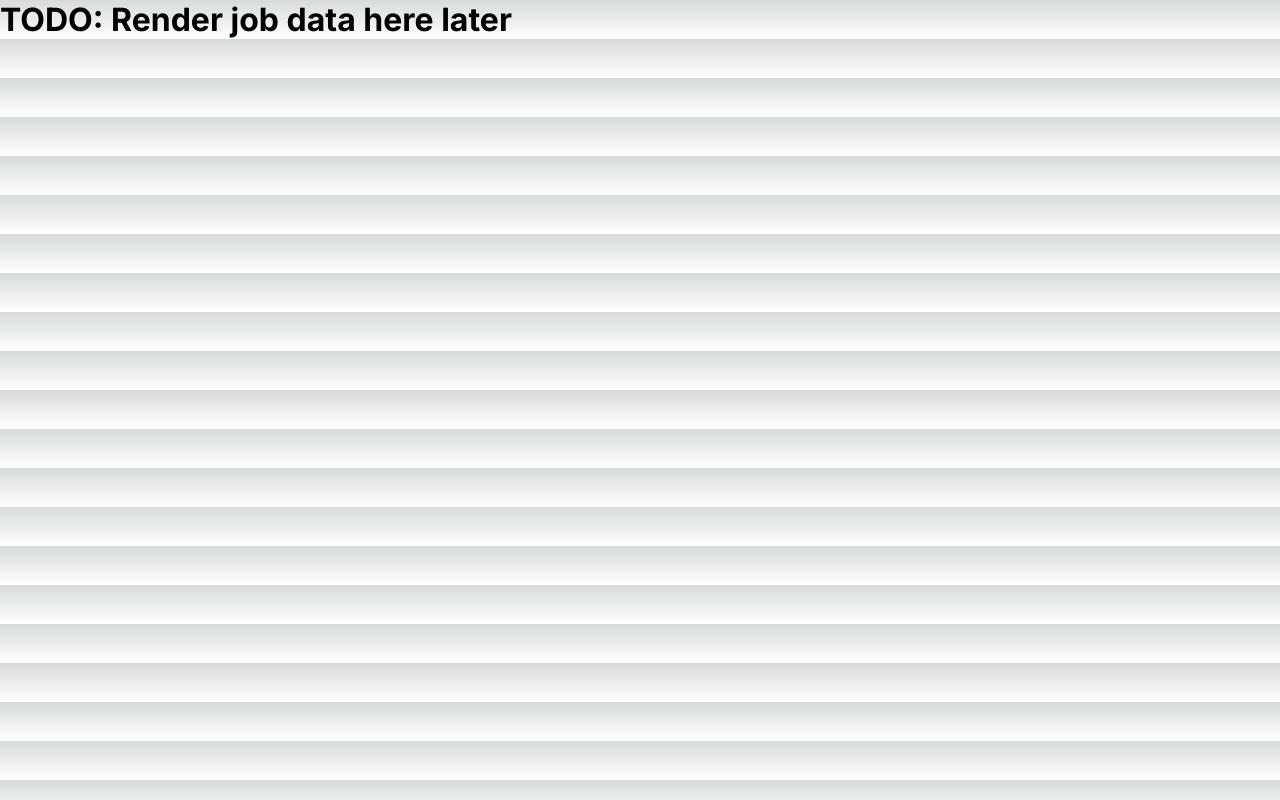
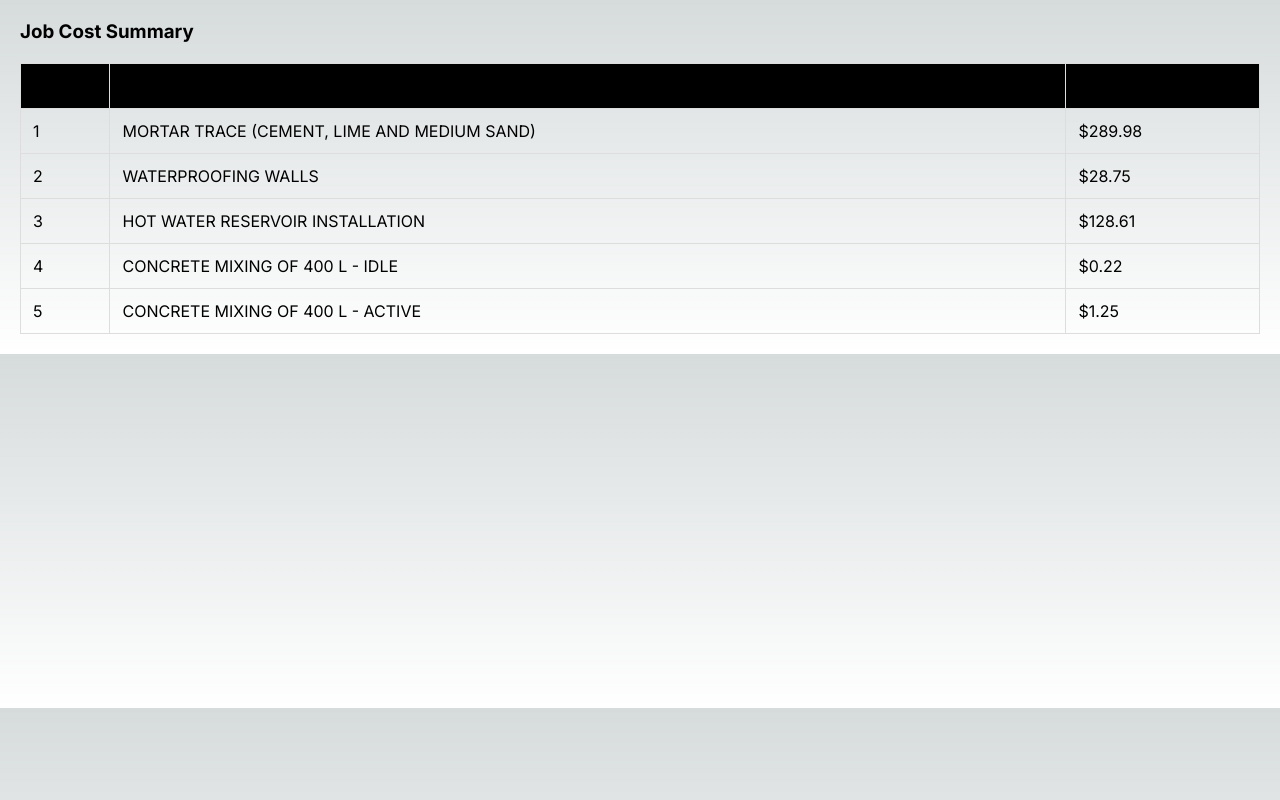
Before and after one commit to jallen2034/cbc-take-home, a Next.js app: page / in a window 1280 px wide. Built offline with nearby package versions, Linux system fonts and the light colour scheme.

Commit message:
Added a table to the UI to display the data

```diff
--- a/package.json
+++ b/package.json
@@ -13,7 +13,8 @@
     "next": "13.5.6",
     "prettier": "^3.3.3",
     "react": "^18",
-    "react-dom": "^18"
+    "react-dom": "^18",
+    "sass": "^1.80.6"
   },
   "devDependencies": {
     "@types/jest": "^29.5.14",
--- /dev/null
+++ b/src/app/client-components/job-data-container/job-container.scss
@@ -0,0 +1,19 @@
+.jobDataContainer {
+  margin: 20px; // Add margins to the container
+}
+
+.table {
+  width: 100%;
+  border-collapse: collapse;
+  margin: 20px auto; // Center the table and add margin
+}
+
+.th, .td {
+  border: 1px solid #ddd;
+  padding: 12px; // Add padding for better spacing
+  text-align: left;
+}
+
+.th {
+  background-color: black; // Add a background color for the header
+}
--- a/src/app/client-components/job-data-container/job-data-container.tsx
+++ b/src/app/client-components/job-data-container/job-data-container.tsx
@@ -2,7 +2,8 @@
 import React, { useMemo } from "react";
 import { TestItem } from "@/app/types";
 import { calculateTotalCostForItemsAssociatedWithJob } from "@/app/client-components/job-data-container/helpers";
-import { JobCostSummary } from "@/app/client-components/job-data-container/types"; // Import the type if needed
+import { JobCostSummary } from "@/app/client-components/job-data-container/types";
+import "./job-container.scss";
 
 interface JobDataContainerProps {
   testItemArr: TestItem[];
@@ -16,11 +17,29 @@ const JobDataContainer: React.FC<JobDataContainerProps> = ({ testItemArr }) => {
     [testItemArr],
   );
 
-  console.log(totalCost);
-
   return (
-    <div>
-      <h1>TODO: Render job data here later</h1>
+    <div className="jobDataContainer">
+      <h3>Job Cost Summary</h3>
+      <table className="table">
+        <thead>
+        <tr className="tr">
+          <th className="th">ID</th>
+          <th className="th">Description</th>
+          <th className="th">Price</th>
+        </tr>
+        </thead>
+        <tbody>
+        {totalCost.map((item, index) => (
+          item && (
+            <tr key={index} className="tr">
+              <td className="td">{index + 1}</td>
+              <td className="td">{item.jobTitle}</td>
+              <td className="td">${item.totalValForThisItemRounded.toFixed(2)}</td>
+            </tr>
+          )
+        ))}
+        </tbody>
+      </table>
     </div>
   );
 };
```
Also changed, not shown: 1 other file (tests, documents, lock files or other folders).
